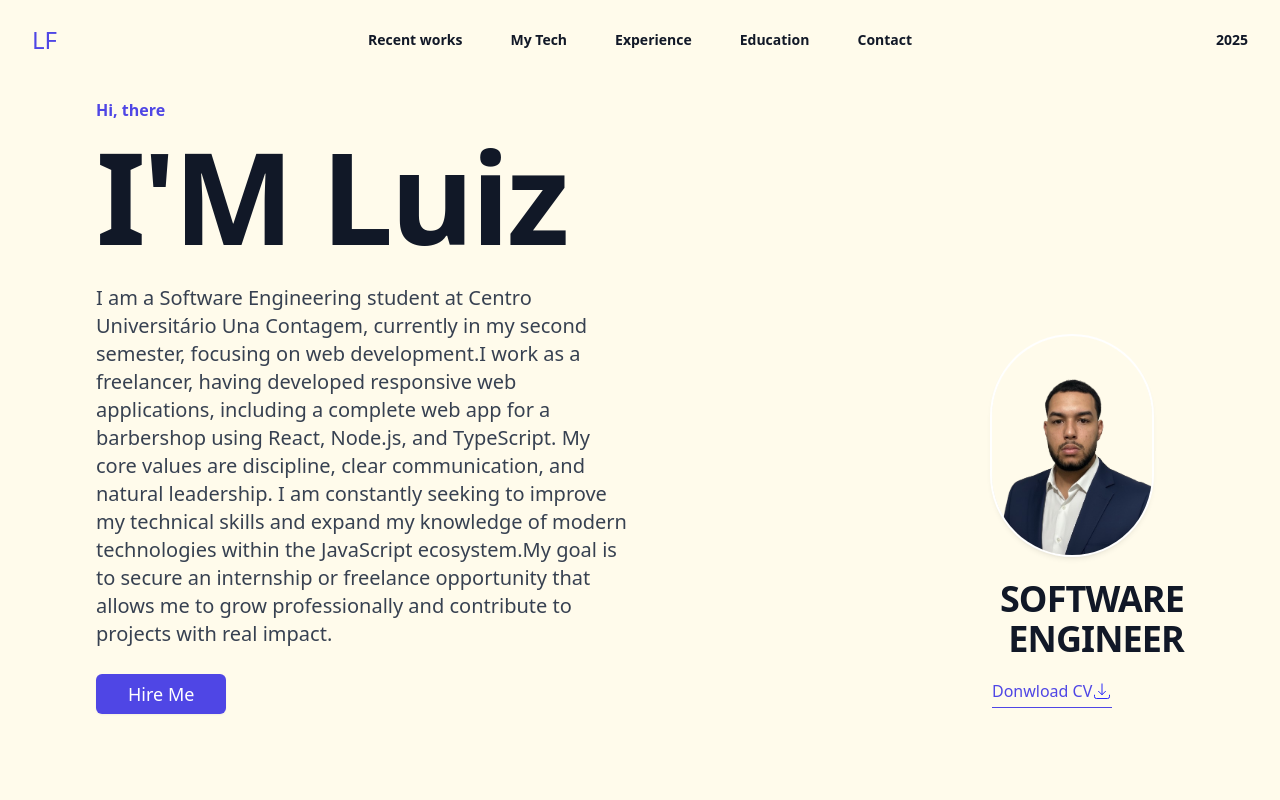
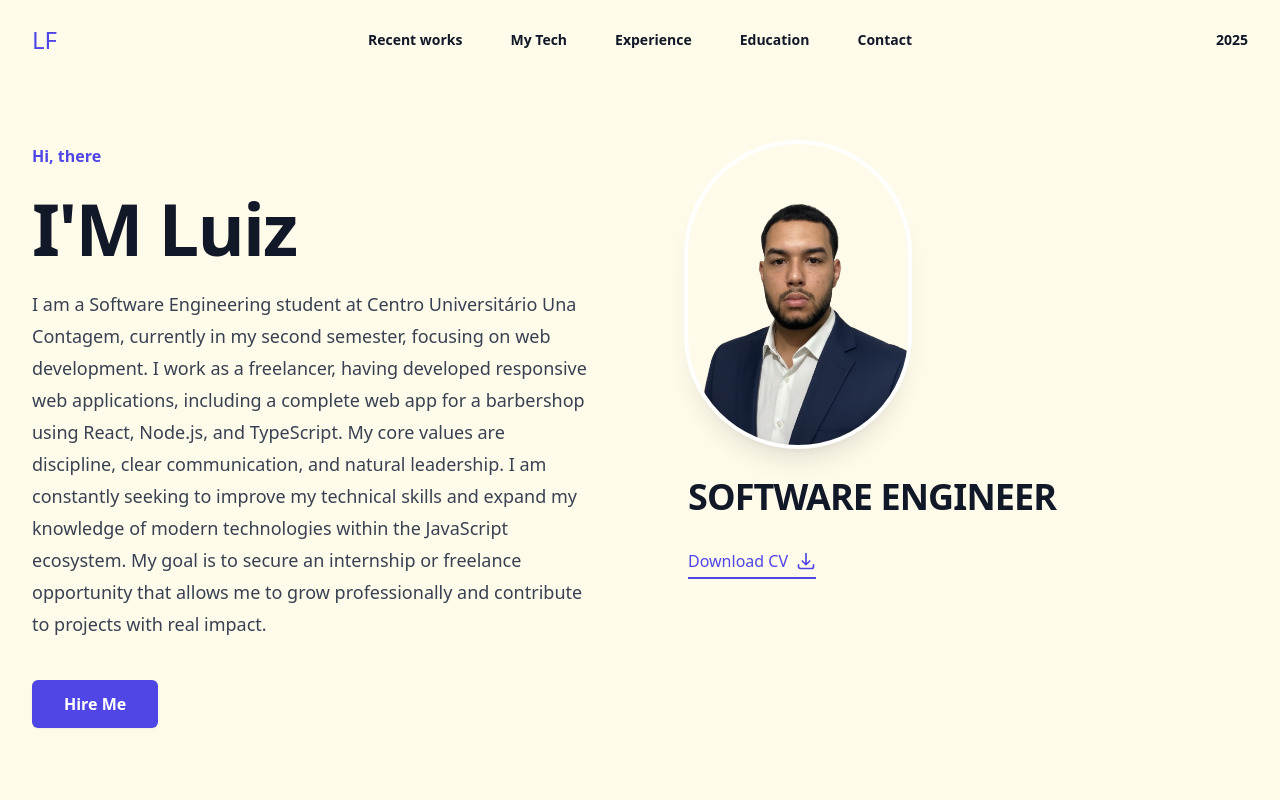
Before and after one commit to devluizfillipe-eds/portifolio, a Next.js app: page / in a window 1280 px wide. Shown: the top 800 px of the page. Built offline with nearby package versions, Linux system fonts and the light colour scheme.

Commit message:
feat: atualização na pagina inicial

```diff
--- a/app/page.tsx
+++ b/app/page.tsx
@@ -6,80 +6,72 @@ import Image from 'next/image';
 export default function Page() {
   return (
     <motion.div animate={{ opacity: 1 }} initial={{ opacity: 0 }}>
-      <div className="relative isolate overflow-hidden py-10 px-6 sm:py-12 lg:overflow-visible lg:px-0">
-        <div className="mx-auto grid max-w-2xl grid-cols-1 justify-center gap-x-8 gap-y-8 align-middle xl:max-w-[1920px] xl:grid-cols-3 xl:items-start xl:gap-y-10 xl:px-16">
-          <div className="xl:col-span-2 xl:col-start-1 xl:row-start-1 xl:mx-auto xl:grid xl:w-full xl:max-w-7xl xl:grid-cols-2 xl:gap-x-8 xl:px-8">
-            <div className="xl:w-[540px]">
-              <p className="text-base font-semibold leading-7 text-indigo-600">Hi, there</p>
-              <h1 className="mt-2 text-7xl font-bold tracking-tight text-gray-900 sm:text-9xl">
-                I'M Luiz
+      <section className="container mx-auto max-w-7xl px-6 py-16 lg:px-8 lg:py-24">
+        <div className="grid grid-cols-1 gap-16 lg:grid-cols-2 lg:gap-24">
+          {/* Coluna da esquerda - Texto */}
+          <div className="space-y-6">
+            <p className="text-base font-semibold text-indigo-600">Hi, there</p>
+            <h1 className="text-5xl font-bold tracking-tight text-gray-900 sm:text-7xl">
+              I&apos;M Luiz
             </h1>
-              <p className="mt-6 text-gray-700 xl:text-xl">
+            <p className="text-lg leading-8 text-gray-700">
               I am a Software Engineering student at Centro Universitário Una Contagem, currently
-                in my second semester, focusing on web development.I work as a freelancer, having
+              in my second semester, focusing on web development. I work as a freelancer, having
               developed responsive web applications, including a complete web app for a barbershop
               using React, Node.js, and TypeScript. My core values are discipline, clear
               communication, and natural leadership. I am constantly seeking to improve my
               technical skills and expand my knowledge of modern technologies within the
-                JavaScript ecosystem.My goal is to secure an internship or freelance opportunity
+              JavaScript ecosystem. My goal is to secure an internship or freelance opportunity
               that allows me to grow professionally and contribute to projects with real impact.
             </p>
-              <div className="pt-8">
+            <div className="pt-4">
               <a
                 href="/#contact"
-                  className="mt-10 rounded-md bg-indigo-600 py-2 px-8 text-center text-lg text-white shadow-sm hover:bg-indigo-500 focus-visible:outline focus-visible:outline-2 focus-visible:outline-offset-2 focus-visible:outline-indigo-600"
+                className="inline-block rounded-md bg-indigo-600 px-8 py-3 text-base font-semibold text-white shadow-sm hover:bg-indigo-500"
               >
                 Hire Me
               </a>
             </div>
           </div>
-          </div>
 
-          {/* Large image removed - profile will appear above SOFTWARE ENGINEER */}
-
-          <div className="items-end xl:col-start-3 xl:row-start-1 xl:mx-auto xl:grid xl:h-full xl:w-full xl:max-w-7xl xl:justify-end xl:gap-x-8 xl:px-8">
-            <div className="text-center xl:text-left">
-              <div className="flex flex-col items-center gap-4 xl:items-start">
+          {/* Coluna da direita - Foto e título */}
+          <div className="space-y-8">
             <Image
               src="/assets/perfilsemfundo.png"
               alt="Profile"
-                  width={160}
-                  height={160}
-                  className="rounded-full object-cover ring-2 shadow-md ring-white"
+              width={220}
+              height={220}
+              className="rounded-full object-cover shadow-xl ring-4 ring-white"
+              priority
             />
-                <div className="xl:max-w-48">
-                  <h2 className="mt-2 text-7xl font-bold tracking-tight text-gray-900 sm:text-4xl xl:text-right">
+            <h2 className="text-3xl font-bold tracking-tight text-gray-900 sm:text-4xl">
               SOFTWARE ENGINEER
             </h2>
-                </div>
-                <div className="flex items-center justify-center xl:justify-end">
             <a
               href="/assets/cv.pdf"
               target="_blank"
-                    className="flex items-center justify-center border-b border-indigo-600 leading-8 text-indigo-600"
+              rel="noopener noreferrer"
+              className="inline-flex items-center gap-2 border-b-2 border-indigo-600 pb-1 text-base font-medium text-indigo-600 hover:border-indigo-500 hover:text-indigo-500"
             >
-                    <span>Donwload CV</span>
+              <span>Download CV</span>
               <svg
                 xmlns="http://www.w3.org/2000/svg"
                 fill="none"
                 viewBox="0 0 24 24"
-                      // stroke-width="1.5"
-                      stroke="blue"
-                      className="size-5 text-indigo-600"
+                strokeWidth={2}
+                stroke="currentColor"
+                className="h-5 w-5"
               >
                 <path
-                        // stroke-linecap="round"
-                        // stroke-linejoin="round"
+                  strokeLinecap="round"
+                  strokeLinejoin="round"
                   d="M3 16.5v2.25A2.25 2.25 0 0 0 5.25 21h13.5A2.25 2.25 0 0 0 21 18.75V16.5M16.5 12 12 16.5m0 0L7.5 12m4.5 4.5V3"
                 />
               </svg>
             </a>
           </div>
         </div>
-            </div>
-          </div>
-        </div>
-      </div>
+      </section>
     </motion.div>
   );
 }
```
Lines whose indentation alone changed are shown as unchanged.
